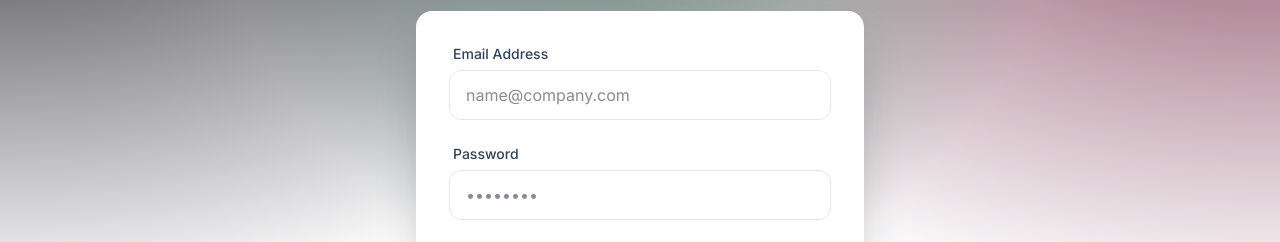
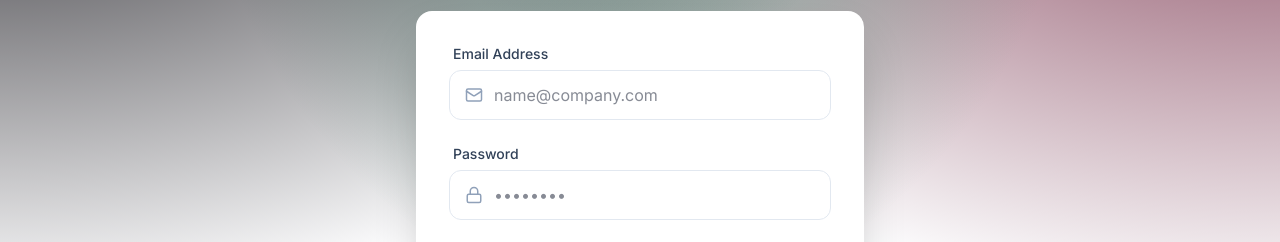
Before and after one commit to kPriyadharsan/xo-multi-tanant, a React (Vite) app in the folder frontend/: page /login in a window 1280 px wide. Shown: the part 263-505 px from the top of the page. Built offline with nearby package versions, Linux system fonts and the light colour scheme; no server answers.

Commit message:
Login issuse fixed

```diff
--- a/frontend/src/components/ui/index.jsx
+++ b/frontend/src/components/ui/index.jsx
@@ -26,14 +26,21 @@ export const Card = ({ children, className = '', glass = false }) => {
   );
 };
 
-export const Input = ({ label, error, className = '', ...props }) => {
+export const Input = ({ label, error, prefix, className = '', ...props }) => {
   return (
     <div className={`w-full ${className}`}>
       {label && <label className="block text-sm font-medium text-slate-700 mb-1.5 ml-1">{label}</label>}
-      <input
-        className="w-full px-4 py-3 rounded-xl border border-slate-200 focus:border-indigo-500 focus:ring-4 focus:ring-indigo-500/10 outline-none transition-all duration-200 bg-white/50"
-        {...props}
-      />
+      <div className="relative group">
+        {prefix && (
+          <div className="absolute left-4 top-1/2 -translate-y-1/2 text-slate-400 group-focus-within:text-indigo-600 transition-colors pointer-events-none">
+            {prefix}
+          </div>
+        )}
+        <input
+          className={`w-full ${prefix ? 'pl-11' : 'px-4'} py-3 rounded-xl border border-slate-200 focus:border-indigo-500 focus:ring-4 focus:ring-indigo-500/10 outline-none transition-all duration-200 bg-white/50`}
+          {...props}
+        />
+      </div>
       {error && <p className="mt-1 text-sm text-pink-600 ml-1">{error}</p>}
     </div>
   );
```
Also changed, not shown: 2 other files (tests, documents, lock files or other folders).
